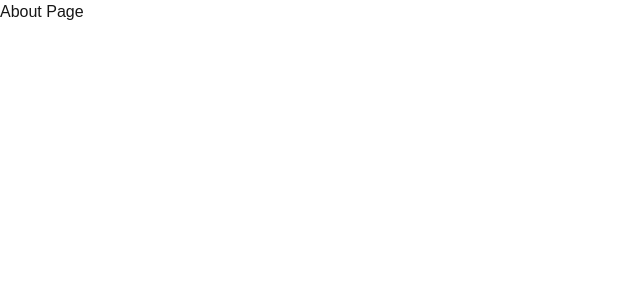
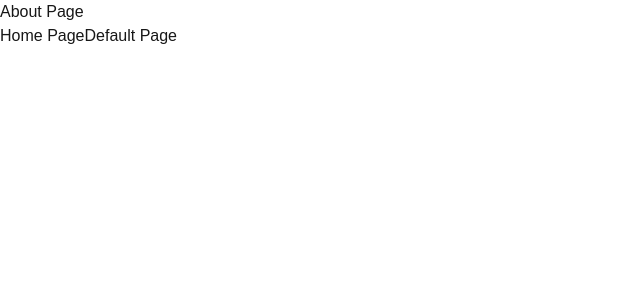
Before and after one commit to readerghost/static-next-app, a Next.js app: page /about in a window 1280 px wide. Shown: the top 300 px of the page, without its empty margins (0-640 px from the left). Built offline with nearby package versions, Linux system fonts and the light colour scheme.

Commit message:
added navigation

```diff
--- a/app/about/page.tsx
+++ b/app/about/page.tsx
@@ -1,7 +1,11 @@
+import Link from "next/link";
+
 export default function About() {
     return (
         <div>
             <h1>About Page</h1>
+            <Link href="/home">Home Page</Link>
+            <Link href="/">Default Page</Link>
         </div>
     );
 }
--- a/app/home/page.tsx
+++ b/app/home/page.tsx
@@ -1,7 +1,11 @@
+import Link from "next/link";
+
 export default function HomePage() {
     return (
         <div>
             <h1>Home page</h1>
+            <Link href="/about">About</Link>
+            <Link href="/">Default Page</Link>
         </div>
     );
 }
```
